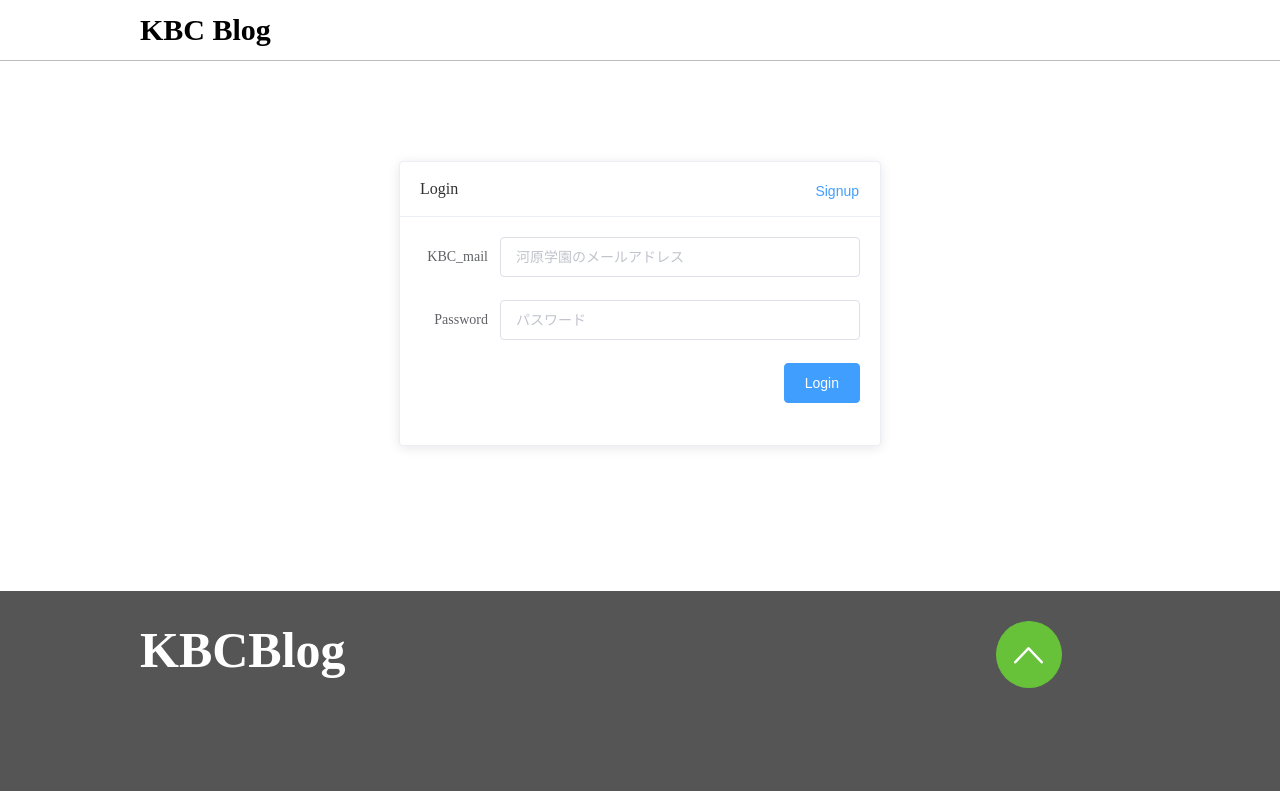
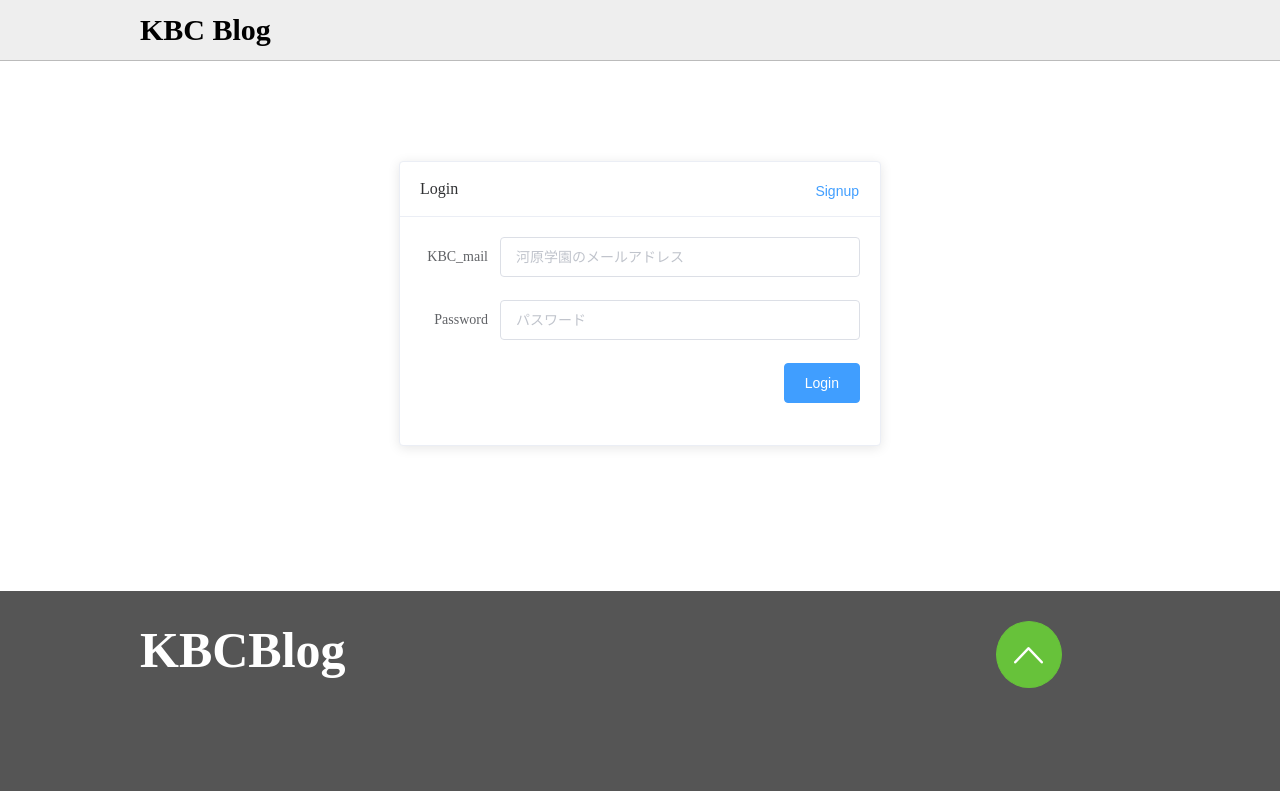
Before and after one commit to DaikiKawaoka/KbcBlog, a Vue app in the folder assets/: page /login in a window 1280 px wide. Built offline with nearby package versions, Linux system fonts and the light colour scheme; what vue-cookies would draw is missing.

Commit message:
background-color 変更

```diff
--- a/assets/src/articles/Index.vue
+++ b/assets/src/articles/Index.vue
@@ -148,6 +148,7 @@ body {
   color: #2c3e50;
   margin: 0 auto 0 auto;
   background-color: #F6F6F4;
+  /* background-color: #15202b; */
 }
 .body-main{
   width: 1000px;
@@ -160,6 +161,7 @@ body {
 .article-all-div{
   width: 500px;
   background-color: #F6F6F4;
+  /* background-color: #15202b; */
 }
 .article-show-div{
   background-color: #FFF;
@@ -207,6 +209,7 @@ body {
 }
 .article-search-div{
   background-color: #F6F6F4;
+  /* background-color: #15202b; */
   padding-bottom: 8px;
 }
 .order-div{
--- a/assets/src/components/Header.vue
+++ b/assets/src/components/Header.vue
@@ -57,7 +57,7 @@ export default {
 #header{
   height: 60px;
   /* background: #2ee002; */
-  background: #fff;
+  background: #eee;
   border-bottom: #bbb solid 1px;
 }
 .header-body-main-div{
--- a/assets/src/components/Tag.vue
+++ b/assets/src/components/Tag.vue
@@ -247,6 +247,7 @@
 .tag-all{
   width: 210px;
   background-color: #F6F6F4;
+  /* background-color: #15202b; */
 }
 .tag-header{
   margin-top: 20px;
--- a/assets/src/users/Show.vue
+++ b/assets/src/users/Show.vue
@@ -109,7 +109,7 @@
                       </div>
                       <div class="follow-btn-div" v-if="f.id !== myUser.id">
                         <!-- フォローボタン -->
-                        <el-button size="small" v-if="f.isfollowing" @click="ChangeFollow(f,index,'follows')">
+                        <el-button size="small" v-if="f.isfollowing" @click="ChangeFollow(f,index,'followers')">
                           <i class="el-icon-user"></i>フォロー中
                         </el-button>
                         <el-button type="primary" size="small" v-else @click="ChangeFollow(f,index,'follows')">
```
